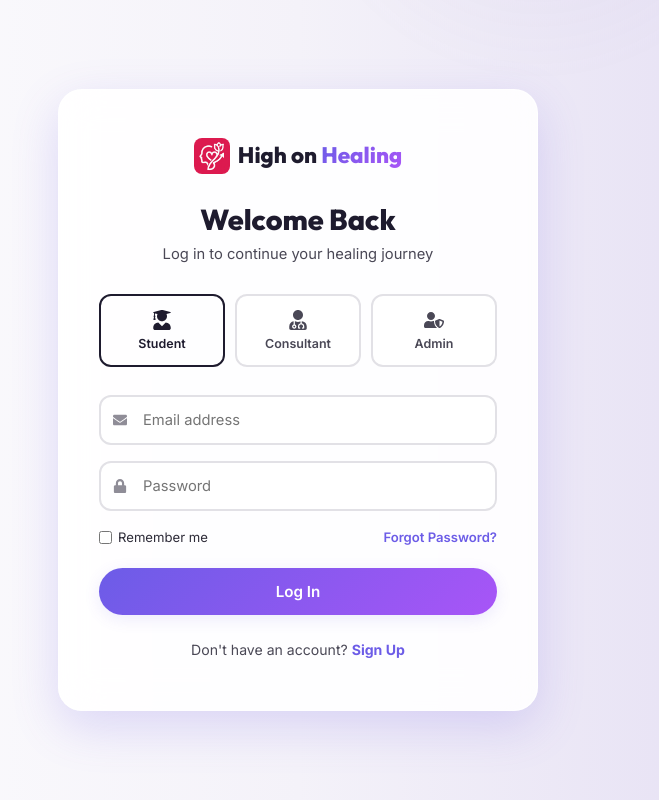
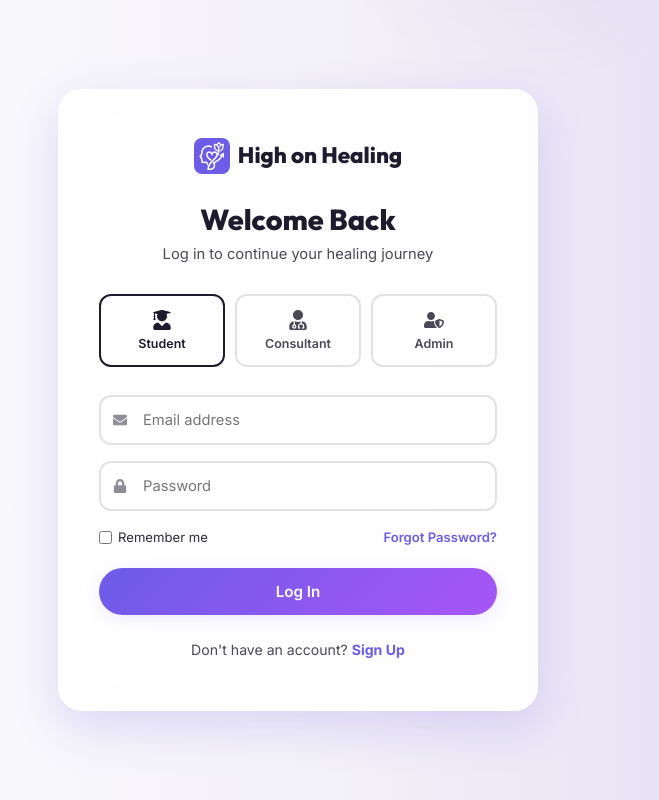
Before and after one commit to Shaheerali66/Mindcare, a React (Vite) app: page /login in a window 1280 px wide. Shown: the whole page, without its empty margins (342-1001 px from the left). Built offline with nearby package versions, Linux system fonts and the light colour scheme.

Commit message:
UI: Update brand logo with purple-themed version and unify brand text color across all pages

```diff
--- a/src/pages/LoginPage.jsx
+++ b/src/pages/LoginPage.jsx
@@ -37,7 +37,7 @@ const LoginPage = () => {
       >
         <Link to="/" className="auth-card__logo">
           <img src={logoImg} alt="High on Healing" className="auth-card__logo-img" />
-          <span className="auth-card__logo-text">High on <span className="accent-text">Healing</span></span>
+          <span className="auth-card__logo-text">High on Healing</span>
         </Link>
 
         <h1 className="auth-card__title">Welcome Back</h1>
--- a/src/pages/SignupPage.jsx
+++ b/src/pages/SignupPage.jsx
@@ -37,7 +37,7 @@ const SignupPage = () => {
       >
         <Link to="/" className="auth-card__logo">
           <img src={logoImg} alt="High on Healing" className="auth-card__logo-img" />
-          <span className="auth-card__logo-text">High on <span className="accent-text">Healing</span></span>
+          <span className="auth-card__logo-text">High on Healing</span>
         </Link>
 
         <h1 className="auth-card__title">Create Account</h1>
--- a/src/pages/dashboards/AdminDashboard.jsx
+++ b/src/pages/dashboards/AdminDashboard.jsx
@@ -94,7 +94,7 @@ const AdminDashboard = () => {
       <aside className="dashboard__sidebar dashboard__sidebar--admin">
         <Link to="/" className="dashboard__logo">
           <img src={logoImg} alt="High on Healing" className="dashboard__logo-img" />
-          <span className="dashboard__logo-text">High on <span className="accent-text">Healing</span></span>
+          <span className="dashboard__logo-text">High on Healing</span>
         </Link>
 
         <nav className="dashboard__nav">
--- a/src/pages/dashboards/ConsultantDashboard.jsx
+++ b/src/pages/dashboards/ConsultantDashboard.jsx
@@ -72,7 +72,7 @@ const ConsultantDashboard = () => {
       <aside className="dashboard__sidebar dashboard__sidebar--consultant">
         <Link to="/" className="dashboard__logo">
           <img src={logoImg} alt="High on Healing" className="dashboard__logo-img" />
-          <span className="dashboard__logo-text">High on <span className="accent-text">Healing</span></span>
+          <span className="dashboard__logo-text">High on Healing</span>
         </Link>
 
         <nav className="dashboard__nav">
--- a/src/pages/dashboards/StudentDashboard.jsx
+++ b/src/pages/dashboards/StudentDashboard.jsx
@@ -70,7 +70,7 @@ const StudentDashboard = () => {
       <aside className="dashboard__sidebar">
         <Link to="/" className="dashboard__logo">
           <img src={logoImg} alt="High on Healing" className="dashboard__logo-img" />
-          <span className="dashboard__logo-text">High on <span className="accent-text">Healing</span></span>
+          <span className="dashboard__logo-text">High on Healing</span>
         </Link>
 
         <nav className="dashboard__nav">
```
Also changed, not shown: src/assets/logo.png.
